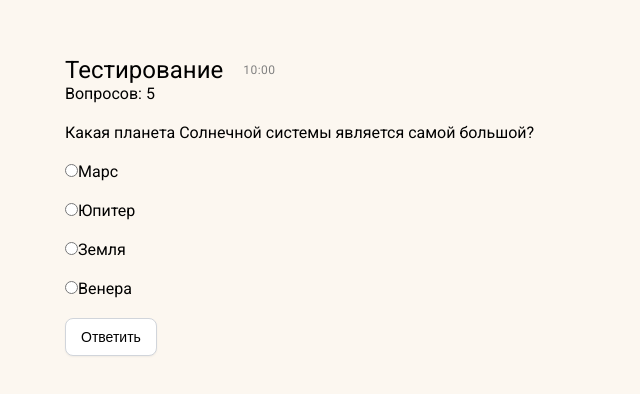
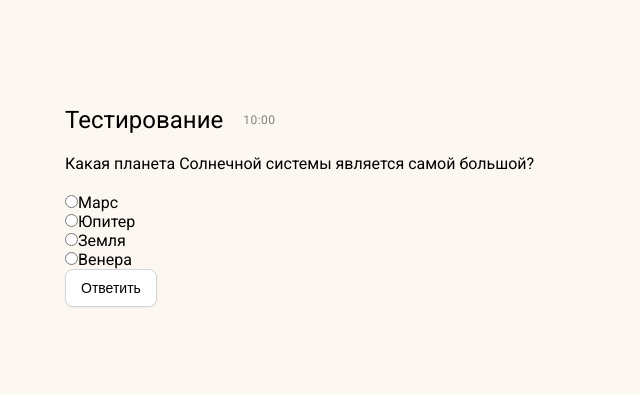
Before and after one commit to denniztr/human-anatomy-reactjs, a React (Vite) app: page /quiz in a window 1280 px wide. Shown: the part 194-588 px from the top of the page, without its empty margins (0-640 px from the left). Built offline with nearby package versions, Linux system fonts and the light colour scheme.

Commit message:
changing quiz actions to react-use-form

```diff
--- a/package.json
+++ b/package.json
@@ -14,6 +14,7 @@
     "node": "^18.20.2",
     "react": "^18.2.0",
     "react-dom": "^18.2.0",
+    "react-hook-form": "^7.51.3",
     "react-router-dom": "^6.22.3"
   },
   "devDependencies": {
--- a/src/components/ui/button/button.tsx
+++ b/src/components/ui/button/button.tsx
@@ -3,12 +3,13 @@ import styles from './button.module.scss'
 
 interface ButtonProps {
   children: React.ReactNode;
-  onClick: () => void
+  onClick?: () => void;
+  type?: 'submit'
 }
 
-const Button: React.FC<ButtonProps> = ({ children, onClick }) => {
+const Button: React.FC<ButtonProps> = ({ children, onClick, type }) => {
   return (
-    <button className={styles.button} onClick={onClick}>{children}</button>
+    <button className={styles.button} onClick={onClick} type={type}>{children}</button>
   )
 }
 
--- a/src/index.scss
+++ b/src/index.scss
@@ -10,10 +10,14 @@ html,
 body,
 #root {
   height: 100%;
-  font-family: "Roboto", sans-serif;
+  font-family: 'Roboto', sans-serif;
   font-weight: 400;
 }
 
 body {
   background-color: $backgroundColor;
 }
+
+ul {
+  list-style: none;
+}
--- a/src/mockdata/quiz.ts
+++ b/src/mockdata/quiz.ts
@@ -1,30 +1,34 @@
 export const data = {
-  totalQuestions: 5,
+  totalQuestions: 4,
   questions: [
     {
       question: 'Какая планета Солнечной системы является самой большой?',
       options: ['Марс','Юпитер','Земля','Венера'],
-      user_answer: [],
+      type: 'radio',
     },
     {
       question: 'Какая из следующих планет не имеет естественных спутников?',
       options: ['Земля','Марс','Юпитер','Сатурн'],
-      user_answer: [],
+      type: 'radio',
     },
     {
-      question: 'Вопрос 3',
+      question: 'Вопрос с двемя ответами',
       options: ['1','2','3','4'],
-      user_answer: [],
+      type: 'checkbox',
     },
     {
-      question: 'Вопрос 4',
-      options: ['15','23','31','44'],
-      user_answer: [],
+      question: 'Вопрос с полеввом вода',
+      type: 'textarea',
     },
     {
-      question: 'Вопрос 5',
-      options: ['11','22','33','44'],
-      user_answer: [],
+      question: 'Какая планета Солнечной системы является самой большой?',
+      options: ['Марс','Юпитер','Земля','Венера'],
+      type: 'radio',
+    },
+    {
+      question: 'Вопрос с двемя ответами',
+      options: ['1','2','3','4'],
+      type: 'checkbox',
     },
   ]
 }
--- a/src/pages/Quiz/QuizPage.tsx
+++ b/src/pages/Quiz/QuizPage.tsx
@@ -1,37 +1,33 @@
 import styles from './quizPage.module.scss';
 
-import { useState } from 'react';
+import { useState, useEffect } from 'react';
+import { SubmitHandler, useForm } from 'react-hook-form';
 import { formatTime } from '../../utils/formatTime';
-
 import Button from '../../components/ui/button/button';
-
 import { data } from '../../mockdata/quiz';
 
+type Answer = string | string[];
+
 function QuizPage() {
-  const [isTestStarted, setIsTestStarted] = useState(false);
   const [time, setTime] = useState(600);
   const [currentQuestion, setCurrentQuestion] = useState(0);
-  const [answer, setAnswer] = useState('');
+  const [answers, setAnswers] = useState<Answer>([]);
   const [isTestFinished, setIsTestFinished] = useState(false);
 
   const { questions } = data;
-  const { question, options, user_answer } = questions[currentQuestion];
 
-  console.log(questions);
+  const { register, handleSubmit } = useForm();
 
-  const handleNextQuestionClick = () => {
-    if (answer !== '') {
-      setCurrentQuestion((prevQuestion) => prevQuestion + 1);
-      user_answer.push(answer);
-    } else {
-      console.log('Выберите ответ')
+  const onSubmit = (values: []) => {
+    setCurrentQuestion((prevQuestion) => prevQuestion + 1);
+
+    if (currentQuestion + 1 === questions.length) {
+      setIsTestFinished(true);
+      console.log('Конец опроса');
     }
 
-  };
-  console.log(questions);
+    setAnswers((prevAnswers) => [...prevAnswers, values]);
 
-  const handleAnswerChange = (event) => {
-    setAnswer(event.target.value);
   };
 
 
@@ -42,34 +38,55 @@ function QuizPage() {
           <h1 className={styles.heading_title}>Тестирование</h1>
           <span>{formatTime(time)}</span>
         </div>
-        <div className={styles.step_line}>Вопросов: {questions.length}</div>
       </header>
       <section className={styles.content}>
         {isTestFinished ? (
-          <>
+          <div>
             <p>Тест закончился</p>
-            <Button onClick={() => setIsTestFinished(false)}>Начать тест заново</Button>
-          </>
+          </div>
         ) : (
           <>
-            {questions[currentQuestion].question}
-            {options.map((option, index) => (
-              <div key={index}>
-                <input
-                  type="radio"
-                  name="options"
-                  value={option}
-                  onChange={handleAnswerChange}
+            {questions[currentQuestion]?.question}
+            <form onSubmit={handleSubmit(onSubmit)}>
+              {questions[currentQuestion]?.type === 'radio' && (
+                <ul>
+                  {questions[currentQuestion].options?.map((option, index) => (
+                    <li key={index}>
+                      <input
+                        type="radio"
+                        {...register('ответ', { required: true })}
+                        value={option}
+                      />
+                      {option}
+                    </li>
+                  ))}
+                </ul>
+              )}
+              {questions[currentQuestion]?.type === 'checkbox' && (
+                <ul>
+                  {questions[currentQuestion].options?.map((option, index) => (
+                    <li key={index}>
+                      <input
+                        type="checkbox"
+                        {...register('ответ', { required: true })}
+                        value={option}
+                      />
+                      {option}
+                    </li>
+                  ))}
+                </ul>
+              )}
+              {questions[currentQuestion]?.type === 'textarea' && (
+                <textarea
+                  rows={6}
+                  cols={100}
+                  {...register('ответ', { required: true })}
                 />
-                <label htmlFor="value">{option}</label>
-                <br />
+              )}
+              <div>
+                <Button type="submit">Ответить</Button>
               </div>
-            ))}
-            <div>
-              <Button onClick={() => handleNextQuestionClick()}>
-                Ответить
-              </Button>
-            </div>
+            </form>
           </>
         )}
       </section>
--- a/src/pages/Quiz/quizPage.module.scss
+++ b/src/pages/Quiz/quizPage.module.scss
@@ -22,6 +22,20 @@
     line-height: 1.5;
     letter-spacing: 0.5px;
   }
+
+  &_steps {
+    width: 100%;
+    display: flex;
+    flex-direction: row;
+    justify-content: space-evenly;
+
+    &__step {
+      width: 50px;
+      height: 10px;
+      background-color: rgba(128, 128, 128, 0.501);
+    }
+  }
+
 }
 
 .content {
```
Also changed, not shown: 1 other file (tests, documents, lock files or other folders).
